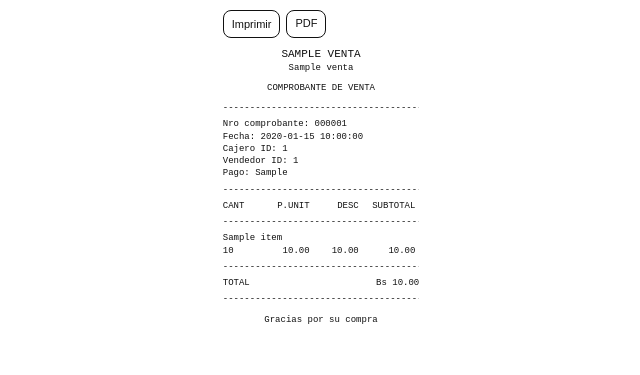
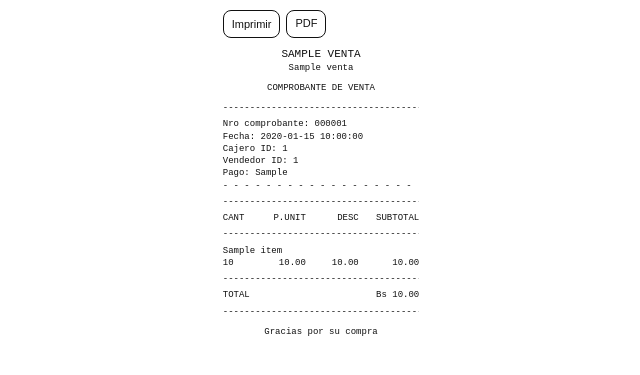
Before and after one commit to lfserna/ferreteria, a Flask app: template app/templates/sales/receipt_58mm.html in a window 1280 px wide. Shown: the top 375 px of the page, without its empty margins (319-959 px from the left). Run offline with Flask 3, Linux system fonts and the light colour scheme; the template is opened without the code that fills it: most values are stand-ins (such as "Sample title", 1, 10 or a date in 2020).

Commit message:
comprobante

```diff
--- a/app/templates/sales/receipt_58mm.html
+++ b/app/templates/sales/receipt_58mm.html
@@ -7,7 +7,13 @@
 @page{size:58mm 200mm;margin:3mm}
 *{box-sizing:border-box;font-weight:400}
 body{width:52mm;margin:0 auto;font-family:"Courier New",Courier,monospace;font-size:9px;line-height:1.25;color:#111;background:#fff}
-.ticket{width:52mm}.center{text-align:center}.right{text-align:right}.row{display:flex;justify-content:space-between;gap:4px}.dash{white-space:nowrap;overflow:hidden;margin:5px 0}.dash::before{content:"------------------------------------------------"}.title{font-size:11px;text-transform:uppercase;margin:0}.subtitle{font-size:9px;margin:1px 0}.meta p,.totals p{margin:1px 0}.item{margin:4px 0}.item-name{margin-bottom:1px}.item-detail{display:grid;grid-template-columns:10mm 12mm 12mm 14mm;column-gap:1mm}.item-head{display:grid;grid-template-columns:10mm 12mm 12mm 14mm;column-gap:1mm;text-transform:uppercase}.num{text-align:right;white-space:nowrap}.actions{margin:10px 0;display:flex;gap:6px;font-family:Arial,sans-serif}.actions a,.actions button{border:1px solid #111;background:#fff;color:#111;padding:6px 8px;text-decoration:none;border-radius:8px;font-size:11px}@media print{.actions{display:none}body{width:52mm}}
+.ticket{width:52mm}.center{text-align:center}.right{text-align:right}.row{display:flex;justify-content:space-between;gap:4px}.dash{white-space:nowrap;overflow:hidden;margin:5px 0}.dash::before{content:"------------------------------------------------"}.title{font-size:11px;text-transform:uppercase;margin:0}.subtitle{font-size:9px;margin:1px 0}.meta p,.totals p{margin:1px 0}.item{margin:4px 0}.item-name{margin-bottom:1px}
+
+/* MODIFICADO: Se optimizaron los anchos de las 4 columnas para que sumen 52mm exactos y tengan más espacio */
+.item-detail{display:grid;grid-template-columns:8mm 14mm 14mm 16mm;column-gap:0mm}
+.item-head{display:grid;grid-template-columns:8mm 14mm 14mm 16mm;column-gap:0mm;text-transform:uppercase}
+
+.num{text-align:right;white-space:nowrap}.actions{margin:10px 0;display:flex;gap:6px;font-family:Arial,sans-serif}.actions a,.actions button{border:1px solid #111;background:#fff;color:#111;padding:6px 8px;text-decoration:none;border-radius:8px;font-size:11px}@media print{.actions{display:none}body{width:52mm}}
 </style>
 </head>
 <body>
@@ -25,10 +31,16 @@ body{width:52mm;margin:0 auto;font-family:"Courier New",Courier,monospace;font-s
         <p>Cajero ID: {{ venta.cajero_id }}</p>
         <p>Vendedor ID: {{ venta.vendedor_id or '-' }}</p>
         <p>Pago: {{ venta.metodo_pago or '-' }}</p>
+        <p>- - - - - - - - - - - - - - - - - -</p>
     </section>
     <div class="dash"></div>
     <section>
-        <div class="item-head"><span>Cant</span><span class="num">P.Unit</span><span class="num">Desc</span><span class="num">Subtotal</span></div>
+        <div class="item-head">
+            <span>Cant</span>
+            <span class="num">P.Unit</span>
+            <span class="num">Desc</span>
+            <span class="num">Subtotal</span>
+        </div>
         <div class="dash"></div>
         {% for item in venta.detalles %}
         <div class="item">
```
